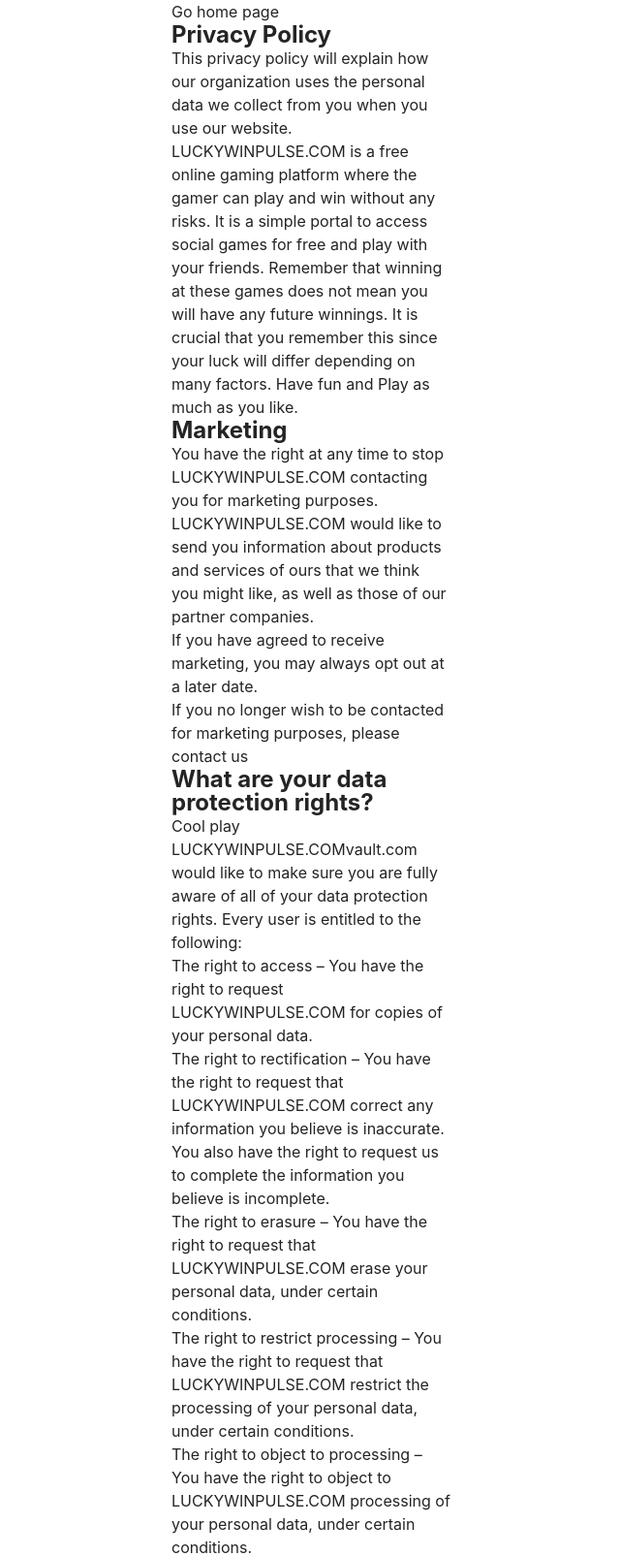
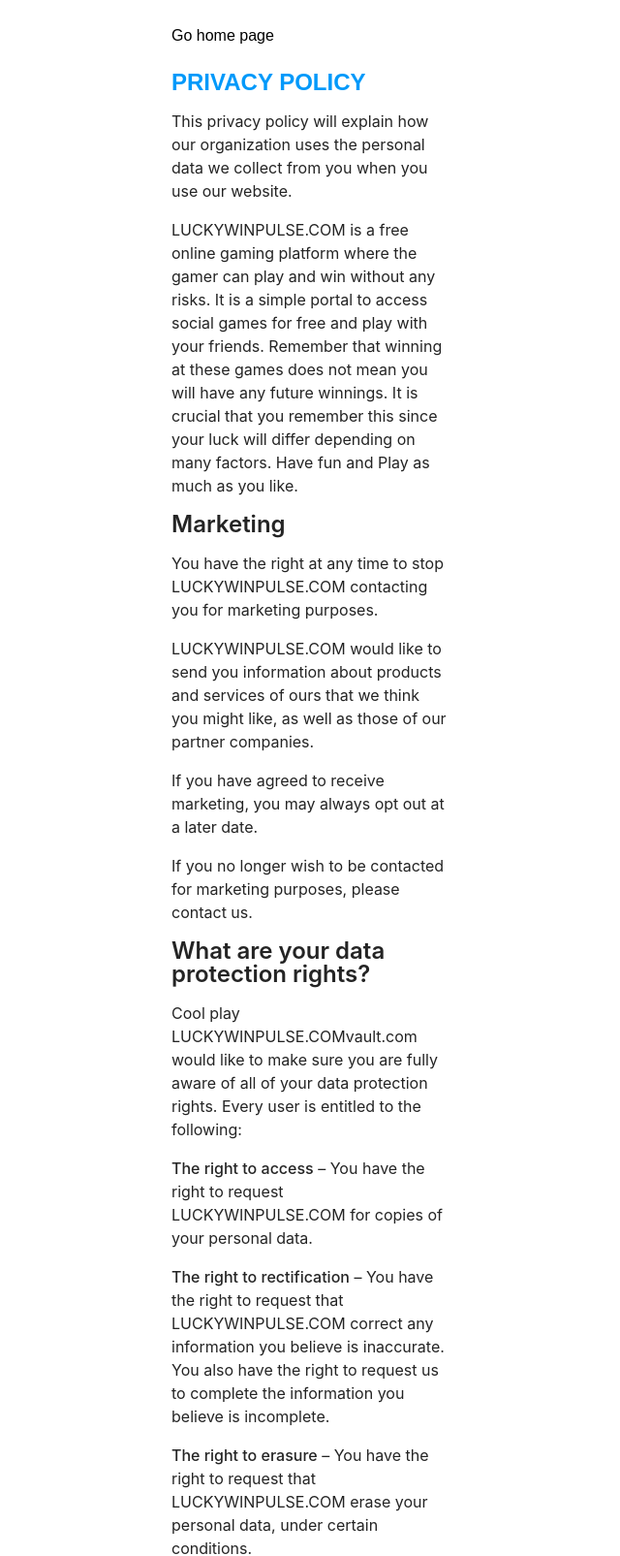
Before and after one commit to olehsolonin/Garden-Mania-Story, a website built with Vite: page src/privacy-policy.html in a window 1280 px wide. Shown: the top 1605 px of the page at 97% size, without its empty margins (319-959 px from the left). Built offline with nearby package versions, Linux system fonts and the light colour scheme.

Commit message:
added mob styles for privacy

```diff
--- a/src/privacy-policy.html
+++ b/src/privacy-policy.html
@@ -11,34 +11,36 @@
 
 <body class="container">
   <section class="privacy-box">
-    <a href="./index.html">Go home page</a>
+    <div class="privacy-back-box">
+<a class="privacy-back" href="./index.html">Go home page</a>
+    </div>
     <h1 class="privacy-title">Privacy Policy</h1>
-    <p>This privacy policy will explain how our organization uses the personal data we collect from you when you use our
+    <p class="privacy-text">This privacy policy will explain how our organization uses the personal data we collect from you when you use our
       website.</p>
     <p>LUCKYWINPULSE.COM is a free online gaming platform where the gamer can play and win without any risks. It is a
       simple portal to access social games for free and play with your friends. Remember that winning at these games does not
       mean you will have any future winnings. It is crucial that you remember this since your luck will differ depending on
       many factors. Have fun and Play as much as you like.</p>
-    <h2 class="privacy-box">Marketing</h2>
-    <p>You have the right at any time to stop LUCKYWINPULSE.COM contacting you for marketing purposes.</p>
-    <p>LUCKYWINPULSE.COM would like to send you information about products and services of ours that we think you might
+    <h2 class="privacy-second-title">Marketing</h2>
+    <p class="privacy-text">You have the right at any time to stop LUCKYWINPULSE.COM contacting you for marketing purposes.</p>
+    <p class="privacy-text">LUCKYWINPULSE.COM would like to send you information about products and services of ours that we think you might
       like, as well as those of our partner companies.</p>
-    <p>If you have agreed to receive marketing, you may always opt out at a later date.</p>
-    <p>If you no longer wish to be contacted for marketing purposes, please contact us</p>
-    <h2 class="privacy-box">What are your data protection rights?</h2>
-    <p>Cool play LUCKYWINPULSE.COMvault.com would like to make sure you are fully aware of all of your data protection
+    <p class="privacy-text">If you have agreed to receive marketing, you may always opt out at a later date.</p>
+    <p>If you no longer wish to be contacted for marketing purposes, please contact us.</p>
+    <h2 class="privacy-second-title">What are your data protection rights?</h2>
+    <p class="privacy-text">Cool play LUCKYWINPULSE.COMvault.com would like to make sure you are fully aware of all of your data protection
       rights. Every user is entitled to the following:</p>
-    <p><span class="bold-text">The right to access</span> – You have the right to request LUCKYWINPULSE.COM for copies of your personal data.</p>
-    <p><span class="bold-text">The right to rectification</span> – You have the right to request that LUCKYWINPULSE.COM correct any information you
+    <p class="privacy-text"><span class="bold-text">The right to access</span> – You have the right to request LUCKYWINPULSE.COM for copies of your personal data.</p>
+    <p class="privacy-text"><span class="bold-text">The right to rectification</span> – You have the right to request that LUCKYWINPULSE.COM correct any information you
       believe is inaccurate. You also have the right to request us to complete the information you believe is incomplete.</p>
-    <p><span class="bold-text">The right to erasure</span> – You have the right to request that LUCKYWINPULSE.COM erase your personal data, under
+    <p class="privacy-text"><span class="bold-text">The right to erasure</span> – You have the right to request that LUCKYWINPULSE.COM erase your personal data, under
       certain conditions.</p>
-    <p><span class="bold-text">The right to restrict processing</span> – You have the right to request that LUCKYWINPULSE.COM restrict the processing
+    <p class="privacy-text"><span class="bold-text">The right to restrict processing</span> – You have the right to request that LUCKYWINPULSE.COM restrict the processing
       of your
       personal data, under certain conditions.</p>
-    <p><span class="bold-text">The right to object to processing</span> – You have the right to object to LUCKYWINPULSE.COM processing of your personal
+    <p class="privacy-text"><span class="bold-text">The right to object to processing</span> – You have the right to object to LUCKYWINPULSE.COM processing of your personal
       data, under certain conditions.</p>
-    <p><span class="bold-text">The right to data portability</span> – You have the right to request that LUCKYWINPULSE.COM transfer the data that we
+    <p class="privacy-text"><span class="bold-text">The right to data portability</span> – You have the right to request that LUCKYWINPULSE.COM transfer the data that we
       have collected to another organization, or directly to you, under certain conditions.</p>
     <h2 class="privacy-second-title">Changes to our privacy policy</h2>
     <p>LUCKYWINPULSE.COM keeps its privacy policy under regular review and places any updates on this web page.</p>
--- /dev/null
+++ b/src/scss/privacy-policy.scss
@@ -0,0 +1,34 @@
+.container {
+}
+.privacy-box {
+  padding-top: 24px;
+}
+.privacy-back-box {
+  padding-bottom: 24px;
+}
+.privacy-back {
+  font-family: 'Montserrat', sans-serif;
+  font-weight: 400;
+  font-size: 16px;
+  color: #000;
+  padding-bottom: 24px;
+}
+.privacy-title {
+  font-family: 'Montserrat', sans-serif;
+  font-weight: 700;
+  font-size: 24px;
+  text-transform: uppercase;
+  color: #0099fa;
+  padding-bottom: 16px;
+}
+.privacy-second-title {
+  font-weight: 600;
+  padding-bottom: 16px;
+  padding-top: 16px;
+}
+.privacy-text {
+  padding-bottom: 16px;
+}
+.bold-text {
+  font-weight: 500;
+}
--- a/src/scss/styles.scss
+++ b/src/scss/styles.scss
@@ -6,6 +6,9 @@
 @import url('./gallery.scss');
 @import url('./user-reviews.scss');
 @import url('./footer.scss');
+@import url('./privacy-policy.scss');
+@import url('./terms-of-use.scss');
+
 
 :root {
   font-family: Inter, Avenir, Helvetica, Arial, sans-serif;
```
Also changed, not shown: src/terms-of-use.html (+73 -4 lines), src/scss/terms-of-use.scss (added).
